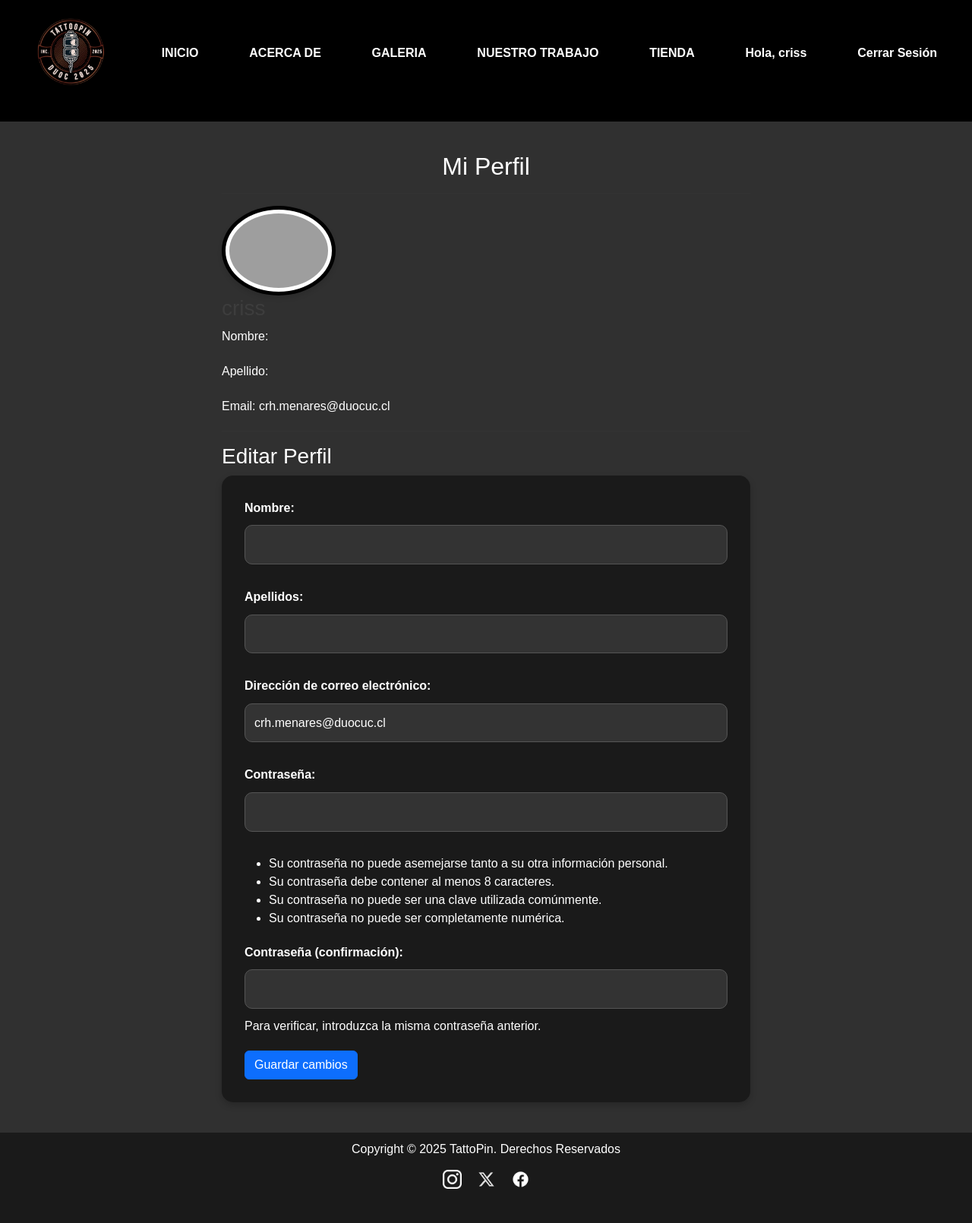
After one commit to xistofeer/ET_Menares_Liberona_Araya_001D, a Django app: page /perfil/ in a window 1280 px wide. The commit adds this page. Shown: the whole page at 76% size. Run offline with Django 5.2, Linux system fonts and the light colour scheme; a user stored in the database is signed in; some libraries are stand-ins or nearby versions; grey boxes are pictures that could not be loaded.

Commit message:
Add files via upload

```diff
--- a/nota 3 prog web/TattoPinCarrito/core/templates/menu.html
+++ b/nota 3 prog web/TattoPinCarrito/core/templates/menu.html
@@ -27,7 +27,7 @@
                     <li><a href="{% url 'carrousel' %}" target="_self">NUESTRO TRABAJO</a></li>
                     <li><a href="{% url 'tienda' %}" target="_self">TIENDA</a></li>
                     {% if user.is_authenticated %}
-                        <li>>Hola, {{ user.username }}</li>
+                    <li><a href="{% url 'perfil' %}">Hola, {{ user.username }}</a></li>
                         <li><a href="{% url 'cerrar' %}">Cerrar Sesión</a></li>
                     {% else %}
                         <div class="dropdown">
--- /dev/null
+++ b/nota 3 prog web/TattoPinCarrito/core/templates/registration/perfil.html
@@ -0,0 +1,110 @@
+<!DOCTYPE html>
+<html lang="es">
+    <head>
+        <meta charset="UTF-8">
+        <meta name="viewport" content="width=device-width, initial-scale=1.0, shrink-to-fit=no">
+        {% load static %}
+        <link rel="stylesheet" href="{% static 'css/bootstrap.min.css' %}">
+        <link rel="stylesheet" href="{% static 'css/style.css' %}">
+        <script type="text/javascript" src="js/jquery-3.7.1.js"></script>
+        <title>TattoPin - Configuracion</title>
+        <link rel="icon" href="{% static 'image/Logoproyecto.png' %}" type="image/png">
+    </head>
+    <style>
+        .foto-perfil-cuadro {
+    border: 5px solid #000000;  /* Bordes negros */
+    border-radius: 50%;  /* Borde redondeado (opcional) */
+    padding: 5px;  /* Espacio entre la imagen y el borde */
+    box-shadow: 0px 4px 6px rgba(0, 0, 0, 0.1); /* Sombra sutil */
+}
+    </style>
+<body>
+    <header>
+        <div class="relative">
+            <nav>
+                <ul class="headerlogo">
+                    <li>
+                        <a href="{% url 'menu' %}" target="_self">
+                            <img src="{% static 'image/Logoproyecto.png' %}" alt="logo">
+                            <span class="logo-text">TattoPin 2K25</span>
+                        </a>
+                    </li>
+                    <li><a href="{% url 'menu' %}" target="_self">INICIO</a></li>
+                    <li><a href="{% url 'acercade' %}" target="_self">ACERCA DE</a></li>
+                    <li><a href="{% url 'galeria' %}" target="_self">GALERIA</a></li>
+                    <li><a href="{% url 'carrousel' %}" target="_self">NUESTRO TRABAJO</a></li>
+                    <li><a href="{% url 'tienda' %}" target="_self">TIENDA</a></li>
+                    {% if user.is_authenticated %}
+                    <li><a href="{% url 'perfil' %}">Hola, {{ user.username }}</a></li>
+                        <li><a href="{% url 'cerrar' %}">Cerrar Sesión</a></li>
+                    {% else %}
+                        <div class="dropdown">
+                            <a class="dropdown-toggle"><img src="{% static 'image/icons/lock2.png' %}" style="width: 20px;"> CUENTA</a>
+                            <a style="color: #8d8d8d;"></a>
+                            <div class="dropdown-content">
+                                <a href="{% url 'login' %}">Iniciar Sesión</a>
+                                <a href="{% url 'formulario' %}">Crear Cuenta</a>
+                            </div>
+                        </div>
+                    {% endif %}
+                </ul>
+            </nav>
+        </div>
+    </header>
+
+    <main>
+        {% if user.is_authenticated %}
+            <section class="container perfil">
+                <h2 style="text-align: center; color: white;">Mi Perfil</h2>
+                <hr>
+                <div class="perfil-info">
+                    <!-- Mostrar foto de perfil estándar -->
+                    <img src="{% static 'image/avatar.webp' %}" alt="Foto de Perfil" class="img-thumbnail foto-perfil-cuadro" width="150">
+                    <h3>{{ request.user.username }}</h3> <!-- Mostrar el nombre de usuario (no editable) -->
+                    <p>Nombre: {{ request.user.first_name }}</p>
+                    <p>Apellido: {{ request.user.last_name }}</p>
+                    <p>Email: {{ request.user.email }}</p>
+                </div>
+
+                <!-- Formulario de edición de perfil -->
+                <hr>
+                <h3 style="color: white;">Editar Perfil</h3>
+                <form method="POST">
+                    {% csrf_token %}
+                    {{ form.as_p }}  <!-- Muestra solo los campos modificables: nombre, apellido, correo, contraseña -->
+                    <button type="submit" class="btn btn-primary">Guardar cambios</button>
+                </form>
+            </section>
+        {% else %}
+            <section class="perfil-restringido">
+                <div class="container text-center">
+                    <h2 style="color: red; font-weight: bold; margin-top: 20px;">Debe estar registrado para configurar su cuenta</h2>
+                    <p style="margin: 15px 0; font-size: 18px;">Por favor, inicie sesión o regístrese para acceder a esta página.</p>
+                    <div class="d-flex justify-content-center" style="gap: 20px;">
+                        <a href="{% url 'login' %}" class="btn btn-primary">Iniciar Sesión</a>
+                        <a href="{% url 'formulario' %}" class="btn btn-secondary">Registrarse</a>
+                    </div>
+                </div>
+            </section>
+        {% endif %}
+    </main>
+
+
+    <footer>
+        <div class="relative">Copyright &copy; 2025 TattoPin. Derechos Reservados</div>
+
+        <div class="relative">
+            <nav>
+                <ul>
+                    <li><a href="https://www.instagram.com/" target="_blank">
+                        <img width="25px" height="25px" src="static/image/Redes/Blanco/Instagram.png" alt="logo"></a></li>
+                    <li><a href="https://www.x.com/" target="_blank">
+                        <img width="35px" height="35px" src="static/image/Redes/Blanco/Twitter.png" alt="logo"></a></li>
+                    <li><a href="https://www.facebook.com/" target="_blank">
+                    <img width="25px" height="25px" src="static/image/Redes/Blanco/Facebook.png" alt="logo"></a></li>
+                </ul>
+            </nav>
+        </div>
+    </footer>
+</body>
+</html>
```
Also changed, not shown: nota 3 prog web/TattoPinCarrito/core/templates/form_tattoo.html (+53 -26 lines), nota 3 prog web/TattoPinCarrito/core/templates/listado.html (+7 -3 lines), nota 3 prog web/TattoPinCarrito/core/templates/modificar.html (+8 -1 lines), nota 3 prog web/TattoPinCarrito/core/templates/registration/formulario.html (indentation only).
